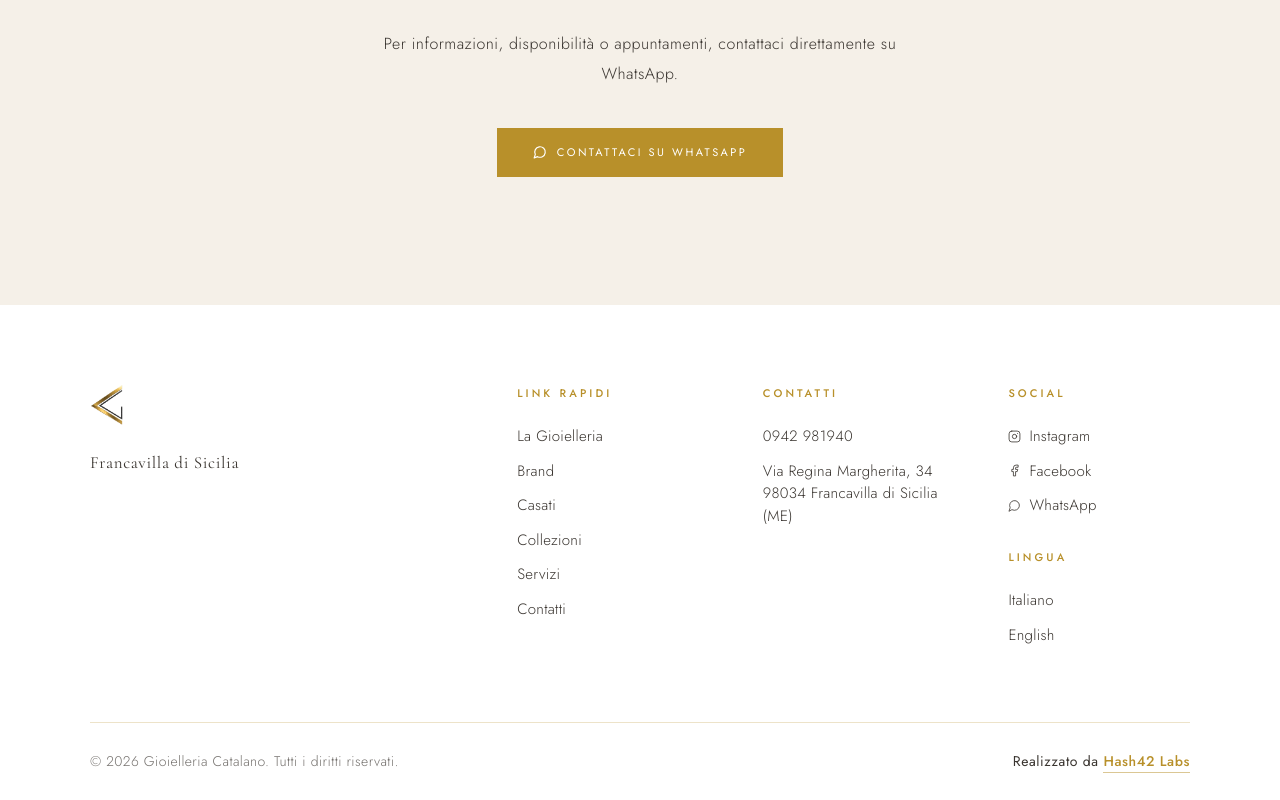
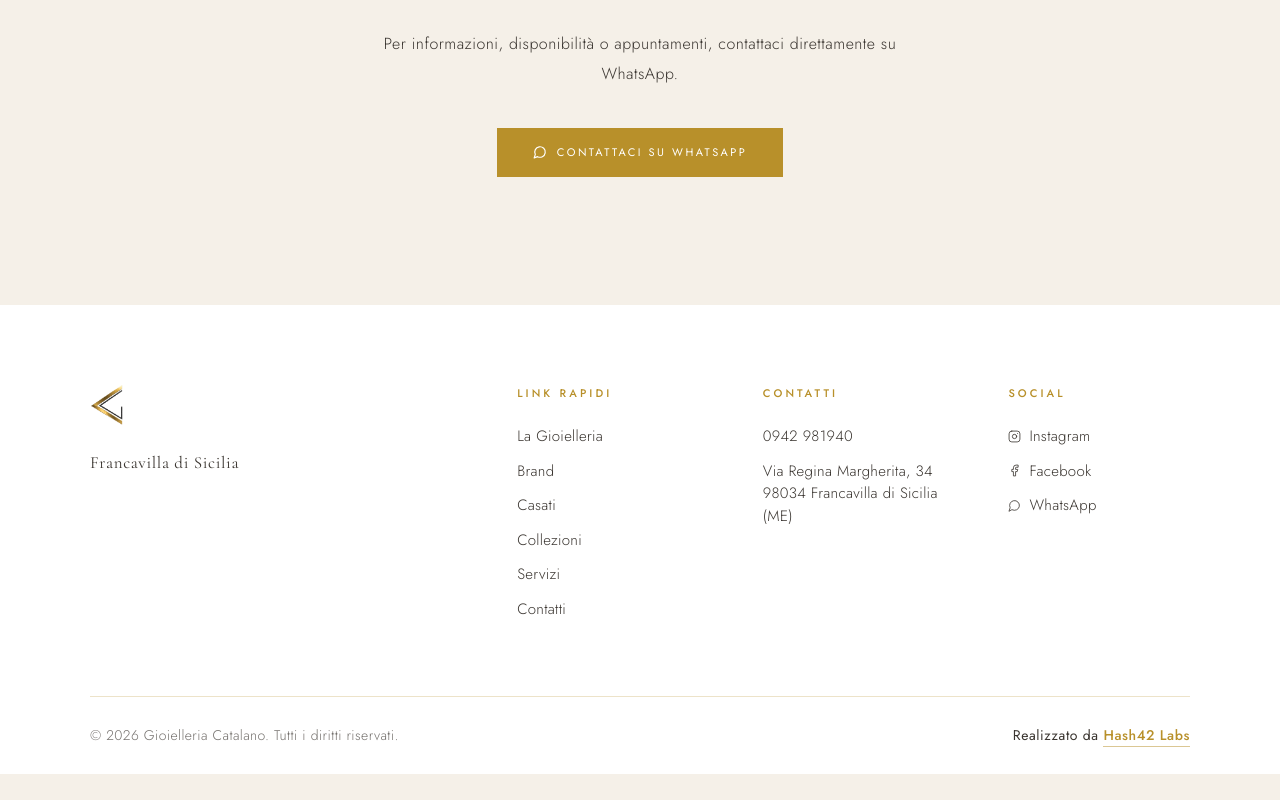
Before and after one commit to al3xf3r/catalano, a Next.js app: page / in a window 1280 px wide. Shown: the part 5742-6542 px from the top of the page. After the commit the page ends 6516 px from the top, so only its background shows below. Built offline with nearby package versions, Linux system fonts and the light colour scheme.

Commit message:
Update Footer.tsx

```diff
--- a/components/Footer.tsx
+++ b/components/Footer.tsx
@@ -1,4 +1,3 @@
-import Link from "next/link";
 import { Instagram, Facebook, MessageCircle } from "lucide-react";
 import type { Dict, Lang } from "@/lib/i18n";
 
@@ -103,11 +102,7 @@ export default function Footer({ t, lang }: Props) {
             <a href="https://wa.me/393245574398" target="_blank" rel="noopener noreferrer" className="ft-link" style={{ display:"flex", alignItems:"center", gap:"0.5rem" }}>
               <MessageCircle size={13} strokeWidth={1.5} /> WhatsApp
             </a>
-            <div style={{ marginTop:"2rem" }}>
-              <p className="ft-heading">Lingua</p>
-              <Link href="/it" className="ft-link">Italiano</Link>
-              <Link href="/en" className="ft-link">English</Link>
-            </div>
+
           </div>
         </div>
 
```
